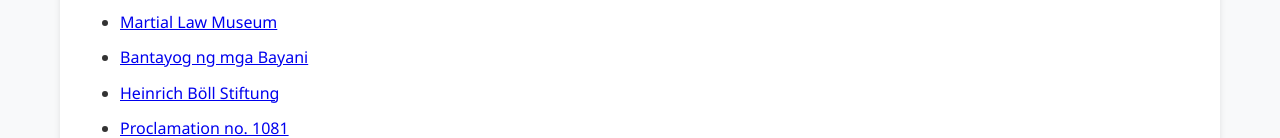
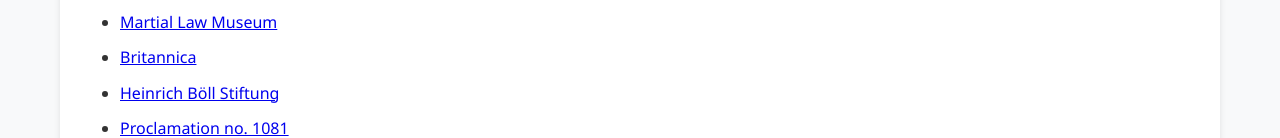
Before and after one commit to redregio1114-png/martial-law-website, a plain HTML site: page index.html in a window 1280 px wide. Shown: the part 6355-6493 px from the top of the page. Drawn offline with Linux system fonts and the light colour scheme.

Commit message:
index.html

```diff
--- a/index.html
+++ b/index.html
@@ -609,7 +609,7 @@
     <ul>
         <li><a href="https://www.officialgazette.gov.ph/featured/declaration-of-martial-law/" target="_blank">Official Gazette</a></li>
         <li><a href="https://library.martiallawmuseum.ph/" target="_blank">Martial Law Museum</a></li>
-        <li><a href="https://bantayogngmgabayani.org/" target="_blank">Bantayog ng mga Bayani</a></li>
+        <li><a href="https://www.britannica.com/place/Philippines/Martial-law" target="_blank">Britannica</a></li>
         <li><a href="https://th.boell.org/en/2022/09/23/martial-law-50" target="_blank">Heinrich Böll Stiftung</a></li>
     <li><a href="https://www.officialgazette.gov.ph/1972/09/21/proclamation-no-1081/" target="_blank">Proclamation no. 1081</a></li>
     </ul>
```
